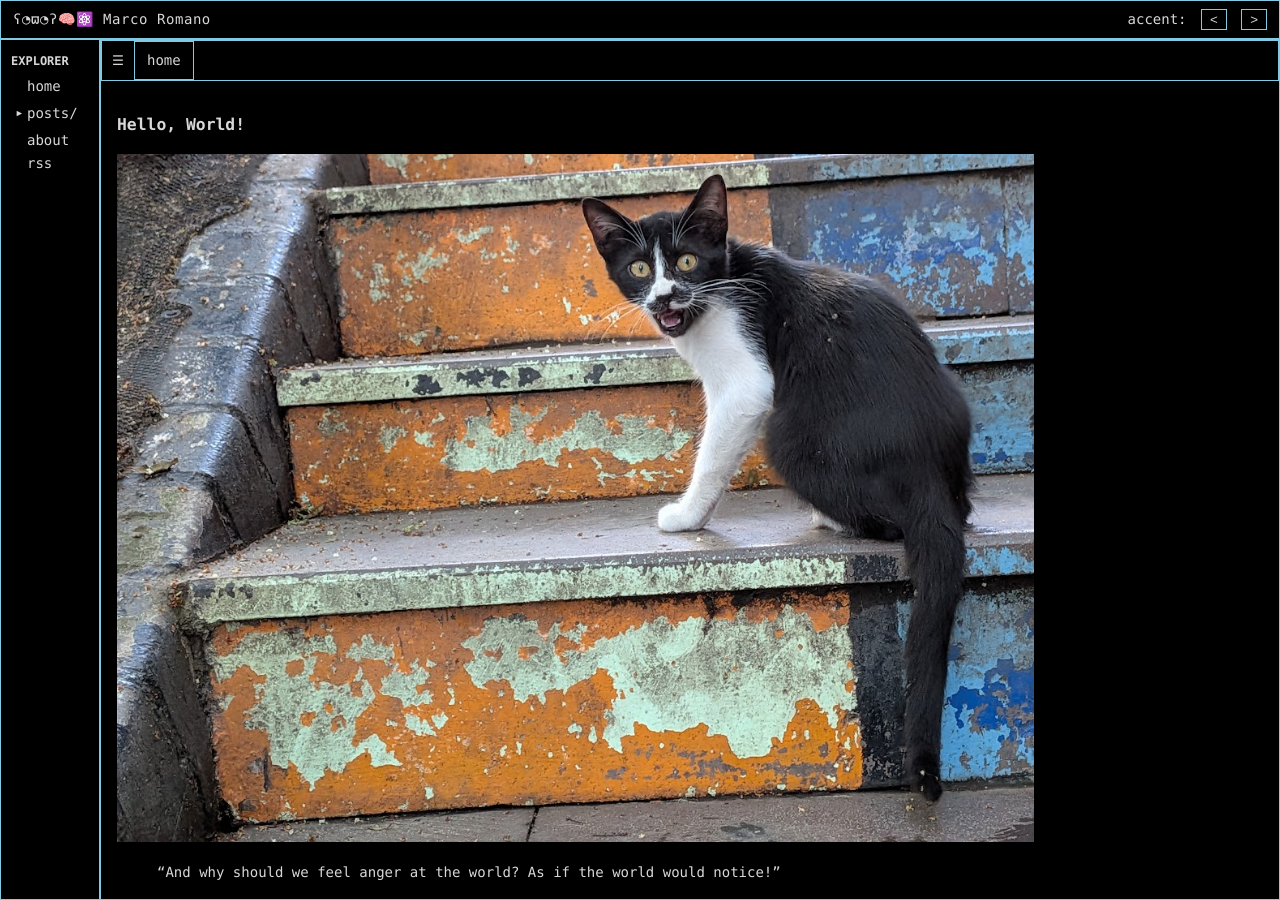
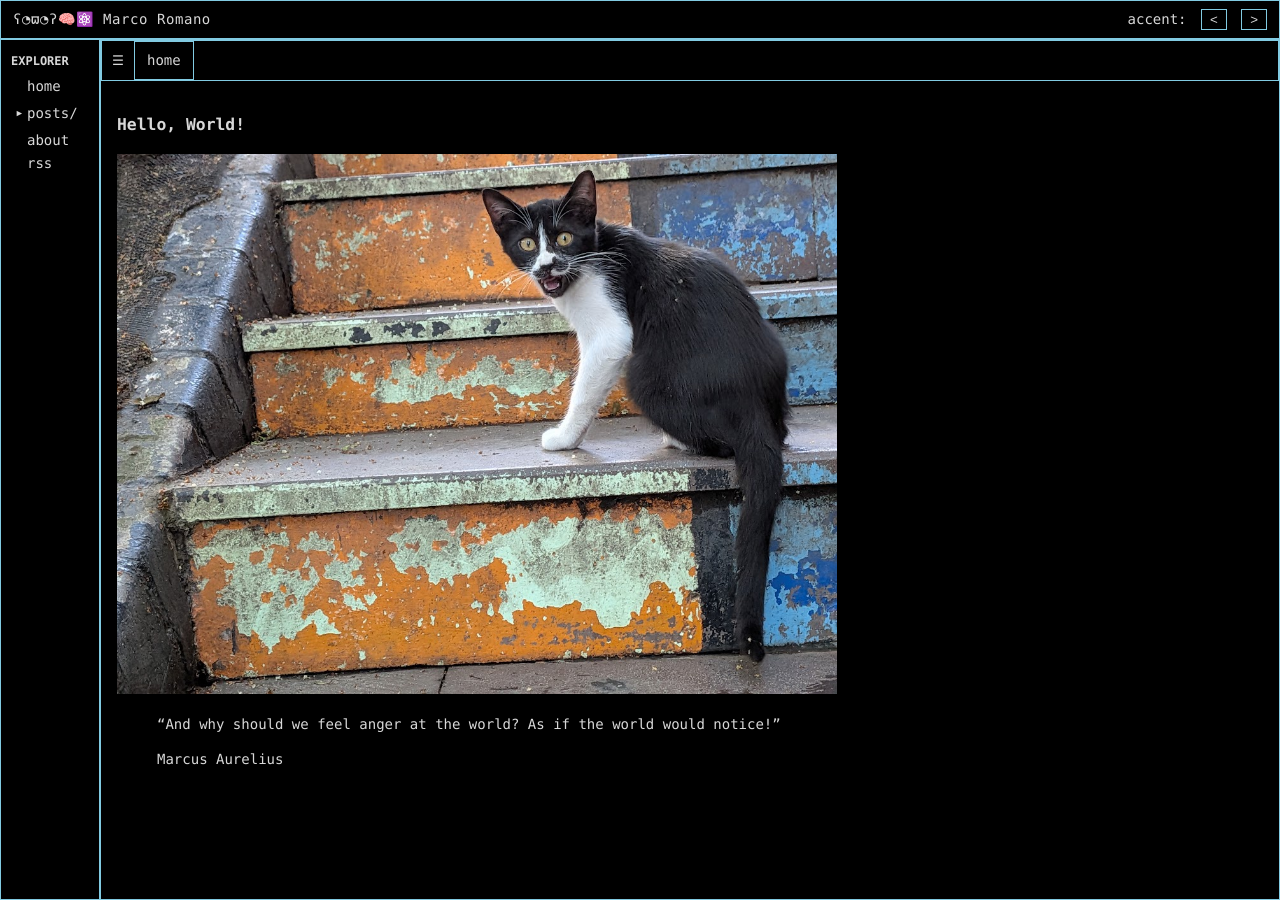
Before and after one commit to markort147/markort147.github.io, a Jekyll site: the page built from index.md, in a window 1280 px wide. Built offline with Jekyll 4.4.1, drawn with Linux system fonts in a browser that asks for light colours; nearby versions of some CDN libraries.

Commit message:
fixed max height of home imamages

```diff
--- a/_layouts/ide.html
+++ b/_layouts/ide.html
@@ -28,7 +28,7 @@
             <div id="sidebar-title">EXPLORER</div>
             <ul class="tree">
                 <li>
-                    <a href="/index.html">home</a>
+                    <a href="/">home</a>
                 </li>
                 <li>
                     <details>
--- a/index.md
+++ b/index.md
@@ -5,7 +5,7 @@ title: home
 
 # Hello, World!
 
-<img id="home-carousel" alt="random image" style="max-width: 80%; height: auto;">
+<img id="home-carousel" alt="random image" style="max-width: 80%; max-height: 60vh;">
 
 <script>
   const images = [
```
